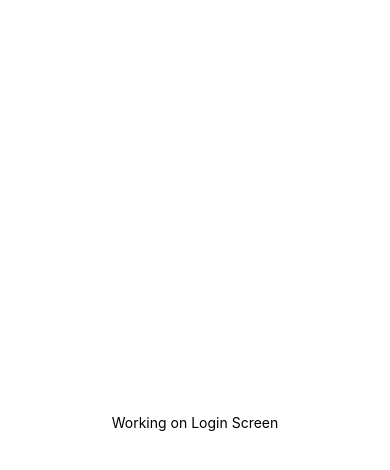
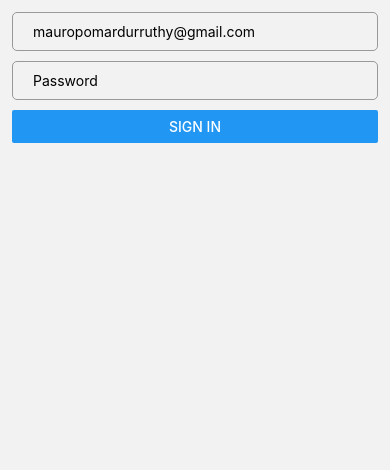
Before and after one commit to mauropomar/zenda, a React Native app: screen /Login in a window 390 px wide. Shown: the top 470 px of the page. Built offline with nearby package versions, Linux system fonts and the light colour scheme.

Commit message:
Config form login Install new dependencies formik and yup

```diff
--- a/package.json
+++ b/package.json
@@ -15,13 +15,15 @@
     "@react-navigation/native-stack": "^6.9.8",
     "expo": "~47.0.12",
     "expo-status-bar": "~1.4.2",
+    "formik": "^2.2.9",
     "react": "18.1.0",
     "react-dom": "18.1.0",
     "react-native": "0.70.5",
+    "react-native-gesture-handler": "~2.8.0",
     "react-native-safe-area-context": "4.4.1",
     "react-native-screens": "~3.18.0",
     "react-native-web": "~0.18.9",
-    "react-native-gesture-handler": "~2.8.0"
+    "yup": "^0.32.11"
   },
   "devDependencies": {
     "@babel/core": "^7.12.9"
--- /dev/null
+++ b/src/components/input/StyleTextInput.jsx
@@ -0,0 +1,23 @@
+import React from 'react'
+import { TextInput, StyleSheet  } from 'react-native'
+
+const styles = StyleSheet.create({
+    textInput: {
+        borderRadius:5,
+        borderWidth: 1,
+        borderColor:'#999',
+        paddingHorizontal: 20,
+        paddingVertical: 10,
+        marginBottom: 10
+    }
+})
+
+const StyledTextInput = ({ style={}, ...props}) =>{
+    const inputStyle = {
+        ...styles.textInput,
+        ...style
+    }
+    return <TextInput style={inputStyle} {...props}/>
+}
+
+export default StyledTextInput
--- a/src/utils/StyledText.jsx
+++ b/src/components/input/StyledText.jsx
@@ -1,6 +1,6 @@
 import React from 'react'
 import { Text, StyleSheet } from 'react-native'
-import theme from '../theme/Theme.js'
+import theme from '../../theme/Theme'
 
 const styles = StyleSheet.create({
   text: {
--- a/src/navigation/MainStack.js
+++ b/src/navigation/MainStack.js
@@ -12,7 +12,7 @@ function MainStack() {
     return (
         <NavigationContainer>
             <Stack.Navigator
-                initialRouteName='HomeScreen'
+                initialRouteName='Login'
             >
                 <Stack.Screen
                     name="HomeScreen"
--- a/src/pages/login/LoginPage.jsx
+++ b/src/pages/login/LoginPage.jsx
@@ -1,21 +1,51 @@
-import React from 'react'
-import { Text, View, StyleSheet } from 'react-native'
+import React from "react";
+import { Formik, Form, Field, ErrorMessage, useField } from "formik";
+import * as Yup from "yup";
+import { TextInput, Button, View, StyleSheet } from "react-native";
+import StyledTextInput from "../../components/input/StyleTextInput";
+import { loginValidationSchema } from "../../validationSchemas/LoginSchema";
 
-const LoginPage = () => {
-    return (
-        <View style={styles.container}>
-            <Text>Working on Login Screen</Text>
-        </View>
-    )
+const initialValues = {
+  email: "mauropomardurruthy@gmail.com",
+  password: "",
+};
+
+const FormikInputValue = ({ name, ...props }) => {
+  const [field, meta, helpers] = useField(name);
+  return (
+    <StyledTextInput
+      value={field.value}
+      onChangeText={(value) => helpers.setValue(value)}
+      {...props}
+    />
+  );
+};
+
+export default function LoginPage() {
+  return (
+    <Formik
+      initialValues={initialValues}
+      onSubmit={(values) => console.log(values)}
+    >
+      {({ handleSubmit }) => {
+        return (
+          <View style={styles.form}>
+            <FormikInputValue name="email" placeholder="E-mail" />
+            <FormikInputValue name="password" placeholder="Password" secureTextEntry />
+            <Button
+              onPress={handleSubmit}
+              title="Sign In"
+              accessibilityLabel="Learn more about this purple button"
+            />
+          </View>
+        );
+      }}
+    </Formik>
+  );
 }
 
 const styles = StyleSheet.create({
-    container: {
-      flex: 1,
-      backgroundColor: '#fff',
-      alignItems: 'center',
-      justifyContent: 'center',
-    },
-  });
-
-export default LoginPage
+  form: {
+    margin: 12,
+  },
+});
```
Also changed, not shown: src/validationSchema/LoginSchema.js (deleted, +0 -13 lines), 1 other file (tests, documents, lock files or other folders).
